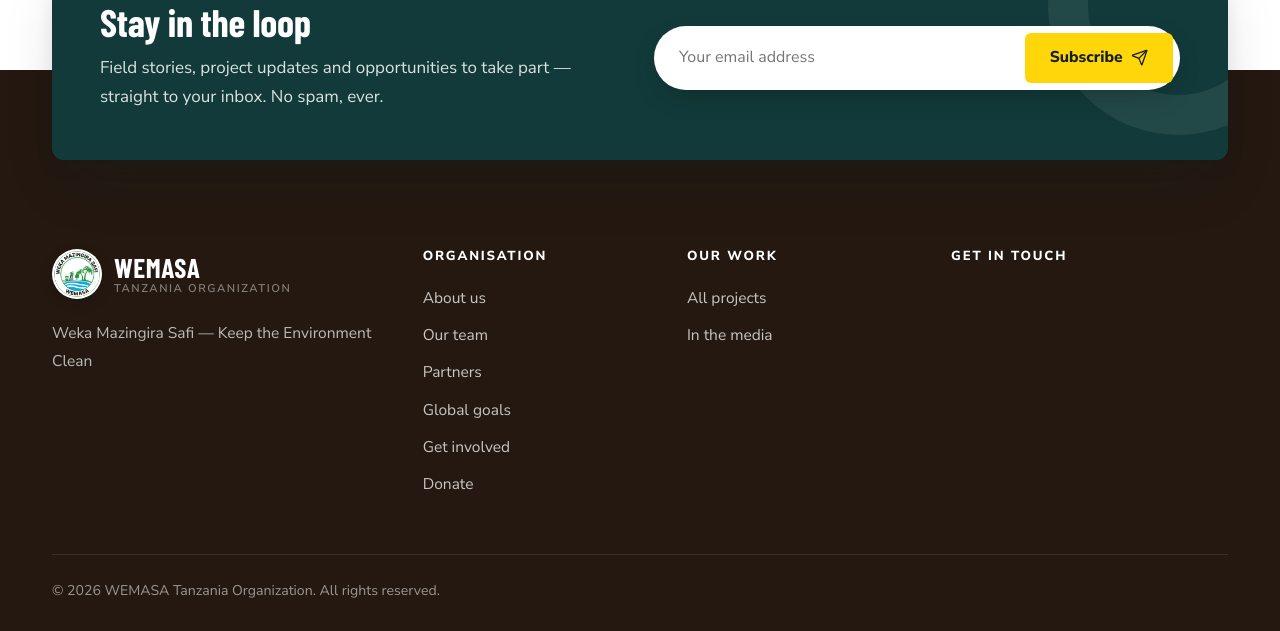
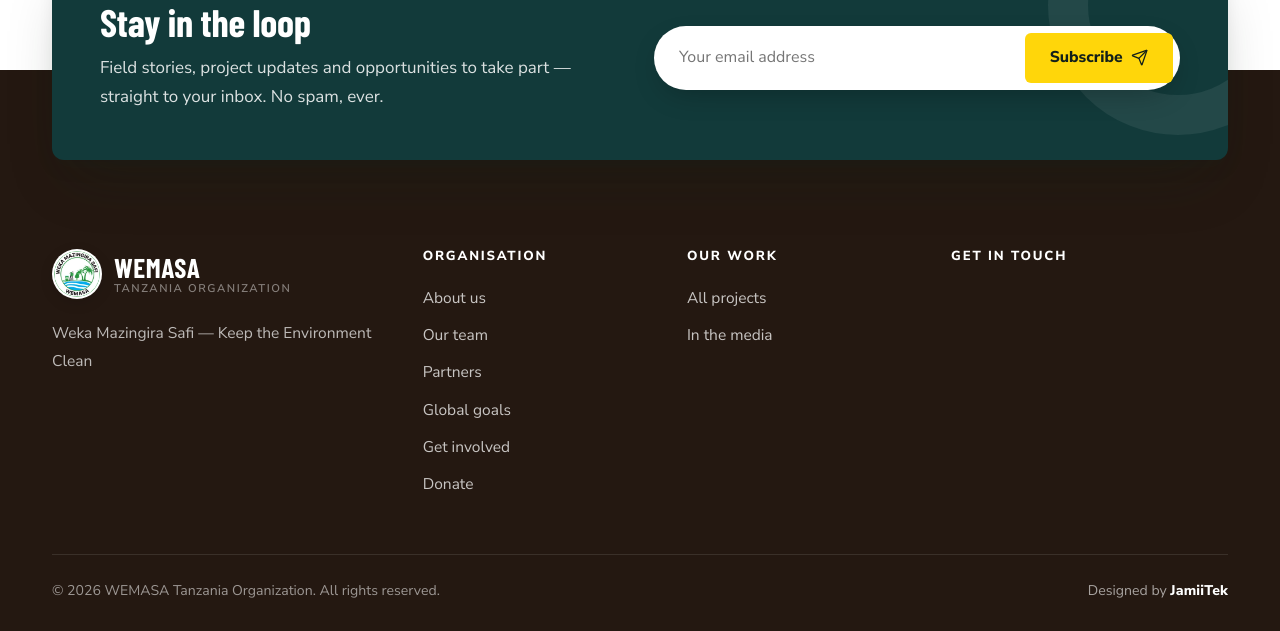
Before and after one commit to Barackwilliam/wemasa, a Django app: page / in a window 1280 px wide. Shown: the part 2624-3255 px from the top of the page. Run offline with Django 5.2, Linux system fonts and the light colour scheme; data comes from the database, SQL or seed files in the repository; data that the repository does not hold is empty; parts of the project's set-up code (start-up, migrations or seed data) failed here and were passed over; some libraries are stand-ins or nearby versions; some web fonts are replaced.

Commit message:
Add "Designed by JamiiTek" credit to the footer
The credit sits in the footer's bottom row on every page and opens
www.jamiitek.com in a new tab.

Co-Authored-By: Claude Opus 5.5 <noreply@anthropic.com>
Claude-Session: https://claude.ai/code/session_017GvBpQryjFespwdqJg2ACL

```diff
--- a/static/css/site.css
+++ b/static/css/site.css
@@ -659,6 +659,9 @@ button, input, select, textarea { font: inherit; color: inherit; }
 .footer-bottom { border-top: 1px solid rgba(255, 255, 255, .1); padding: 24px 0 28px; display: flex; flex-wrap: wrap; gap: 12px 28px; justify-content: space-between; align-items: center; font-size: .88rem; color: rgba(255, 255, 255, .55); }
 .footer-bottom .reg { display: inline-flex; align-items: center; gap: 8px; padding: 6px 14px; border-radius: 999px; background: rgba(255, 255, 255, .06); border: 1px solid rgba(255, 255, 255, .1); color: rgba(255, 255, 255, .75); }
 .footer-bottom .reg .icon { color: var(--green-300); width: 16px; height: 16px; }
+.footer-bottom .credit { color: rgba(255, 255, 255, .6); transition: color .2s; }
+.footer-bottom .credit strong { color: #fff; font-weight: 800; letter-spacing: .01em; transition: color .2s; }
+.footer-bottom .credit:hover, .footer-bottom .credit:hover strong { color: var(--yellow, #ffd60a); }
 
 /* Floating actions */
 .float-actions { position: fixed; right: 18px; bottom: 18px; z-index: 40; display: grid; gap: 10px; }
--- a/templates/base.html
+++ b/templates/base.html
@@ -218,6 +218,7 @@
     <div class="footer-bottom">
       <span>© {% now "Y" %} {{ site.org_name }}. All rights reserved.</span>
       {% if site.registration_number %}<span class="reg">{% icon 'shield' %} Reg. No. {{ site.registration_number }}{% if site.registration_note %} · {{ site.registration_note }}{% endif %}</span>{% endif %}
+      <a class="credit" href="https://www.jamiitek.com" target="_blank" rel="noopener">Designed by <strong>JamiiTek</strong></a>
     </div>
   </div>
 </footer>
```
